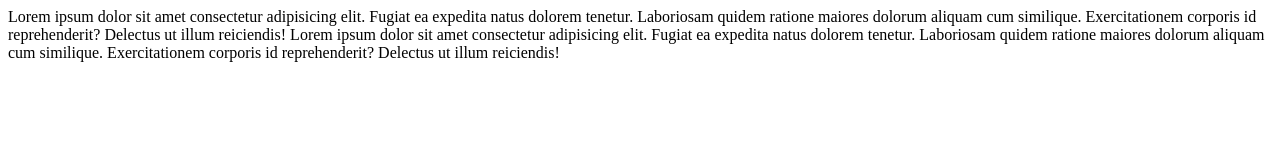
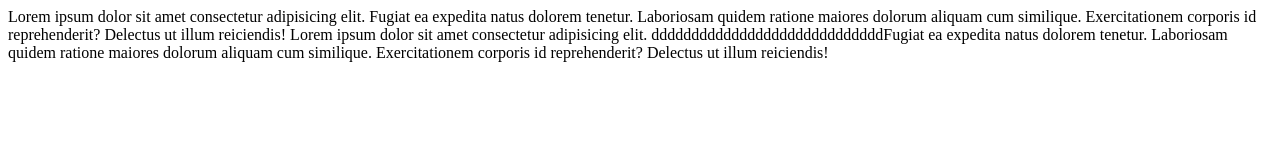
Before and after one commit to Pawangandhi15/Chat-App, a plain HTML site: page index.html in a window 1280 px wide. Drawn offline with Linux system fonts and the light colour scheme.

Commit message:
Update index.html

```diff
--- a/index.html
+++ b/index.html
@@ -7,6 +7,6 @@
 </head>
 <body>
    Lorem ipsum dolor sit amet consectetur adipisicing elit. Fugiat ea expedita natus dolorem tenetur. Laboriosam quidem ratione maiores dolorum aliquam cum similique. Exercitationem corporis id reprehenderit? Delectus ut illum reiciendis!
-   Lorem ipsum dolor sit amet consectetur adipisicing elit. Fugiat ea expedita natus dolorem tenetur. Laboriosam quidem ratione maiores dolorum aliquam cum similique. Exercitationem corporis id reprehenderit? Delectus ut illum reiciendis!
+   Lorem ipsum dolor sit amet consectetur adipisicing elit. dddddddddddddddddddddddddddddFugiat ea expedita natus dolorem tenetur. Laboriosam quidem ratione maiores dolorum aliquam cum similique. Exercitationem corporis id reprehenderit? Delectus ut illum reiciendis!
 </body>
 </html>
```
